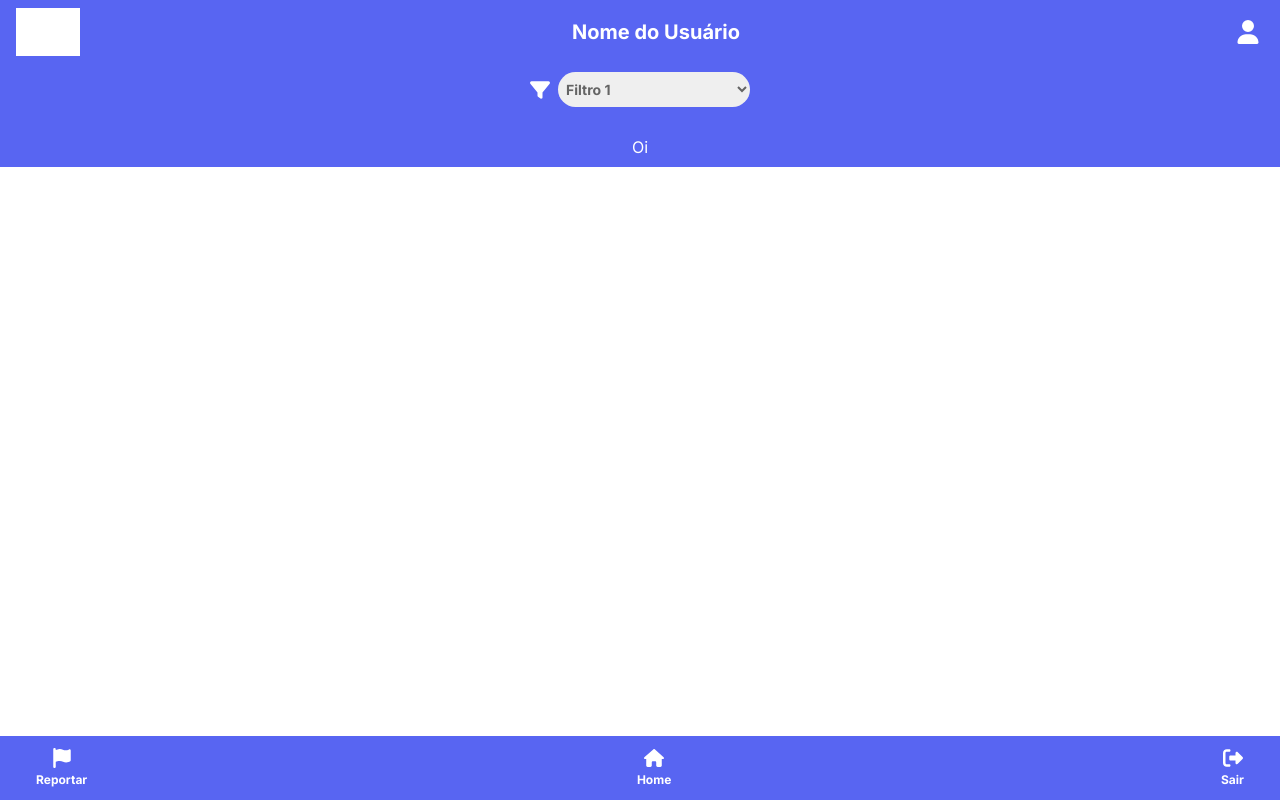
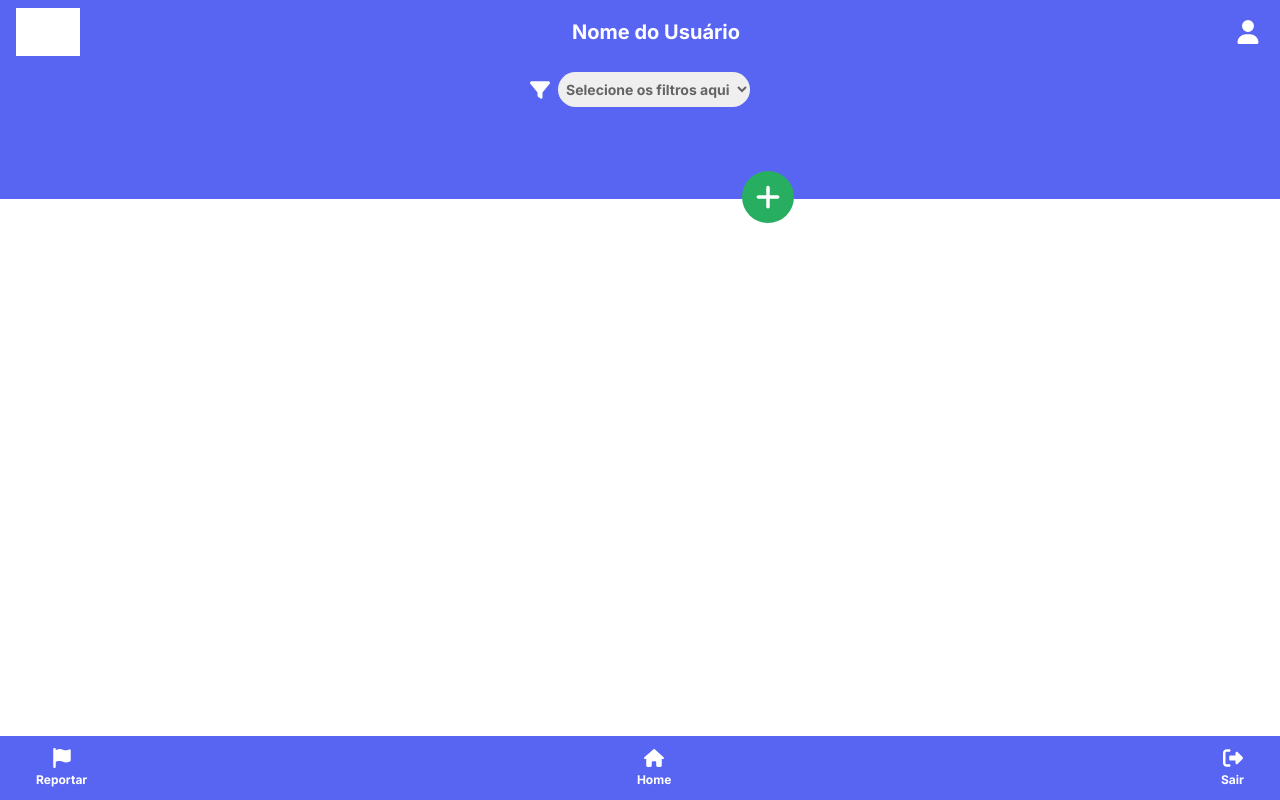
Before and after one commit to MarceloTravassos/teste, a React (Create React App) app: page / in a window 1280 px wide. Built offline with nearby package versions, Linux system fonts and the light colour scheme.

Commit message:
criacao do icone de adicionar

```diff
--- a/src/pages/Pedidos.js
+++ b/src/pages/Pedidos.js
@@ -1,7 +1,7 @@
 import { FontAwesomeIcon } from "@fortawesome/react-fontawesome";
 import { Header } from "../components/Header";
 import { Navbar } from "../components/Navbar";
-import { faFilter } from "@fortawesome/free-solid-svg-icons";
+import { faFilter, faPlus } from "@fortawesome/free-solid-svg-icons";
 
 export function Pedidos() {
   return (
@@ -15,15 +15,18 @@ export function Pedidos() {
             name="filtro"
             className="text-sm font-bold text-menu-gray py-2 px-1 rounded-full"
           >
-            <option value="" disabled>
+            <option value="" selected disabled>
               Selecione os filtros aqui
             </option>
             <option value="filtro1">Filtro 1</option>
             <option value="filtro2">Filtro 2</option>
           </select>
         </div>
-        <div>
-          Oi
+        <div className="relative top-9 left-32">
+          <FontAwesomeIcon
+            icon={faPlus}
+            className="bg-success p-3 rounded-full w-7 h-7"
+          />
         </div>
       </div>
       <Navbar />
```
